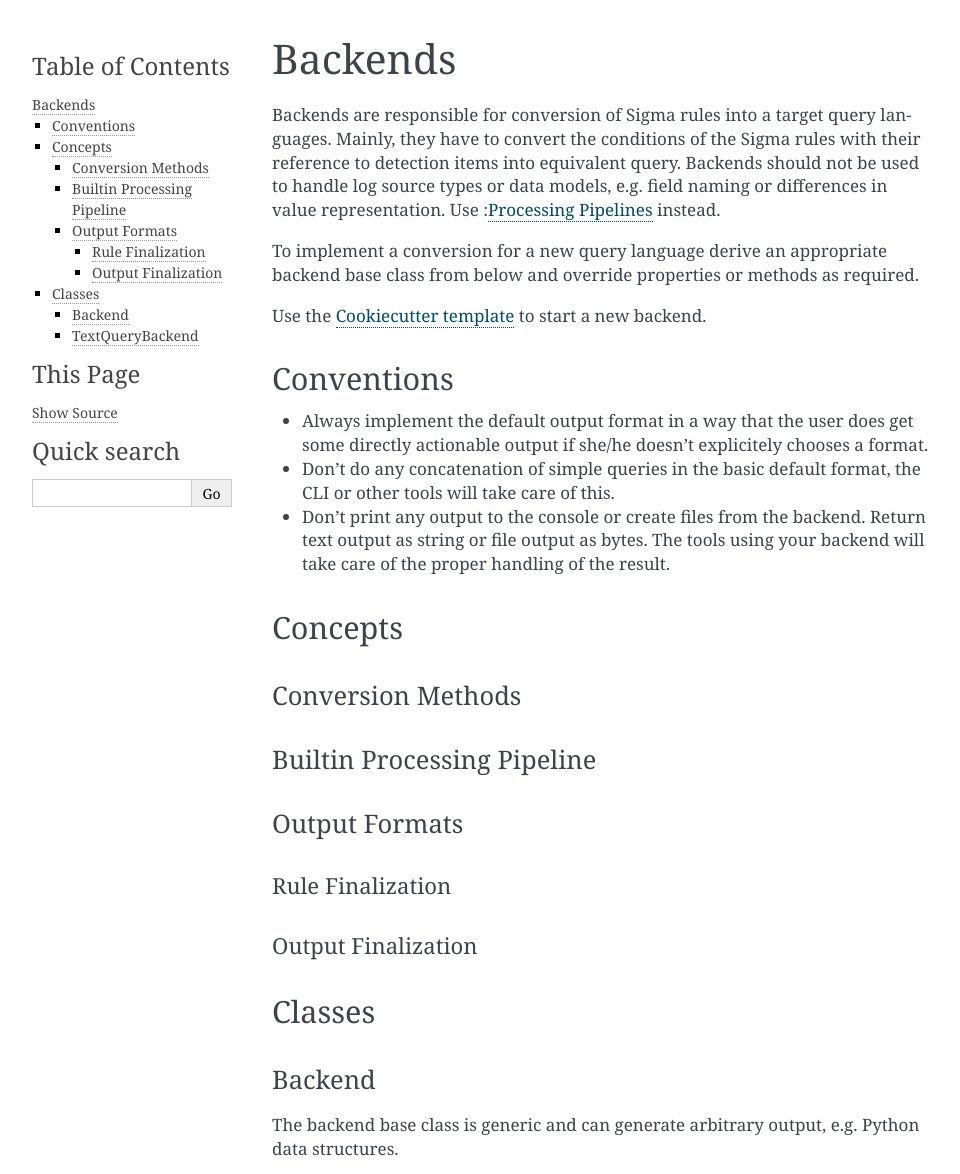
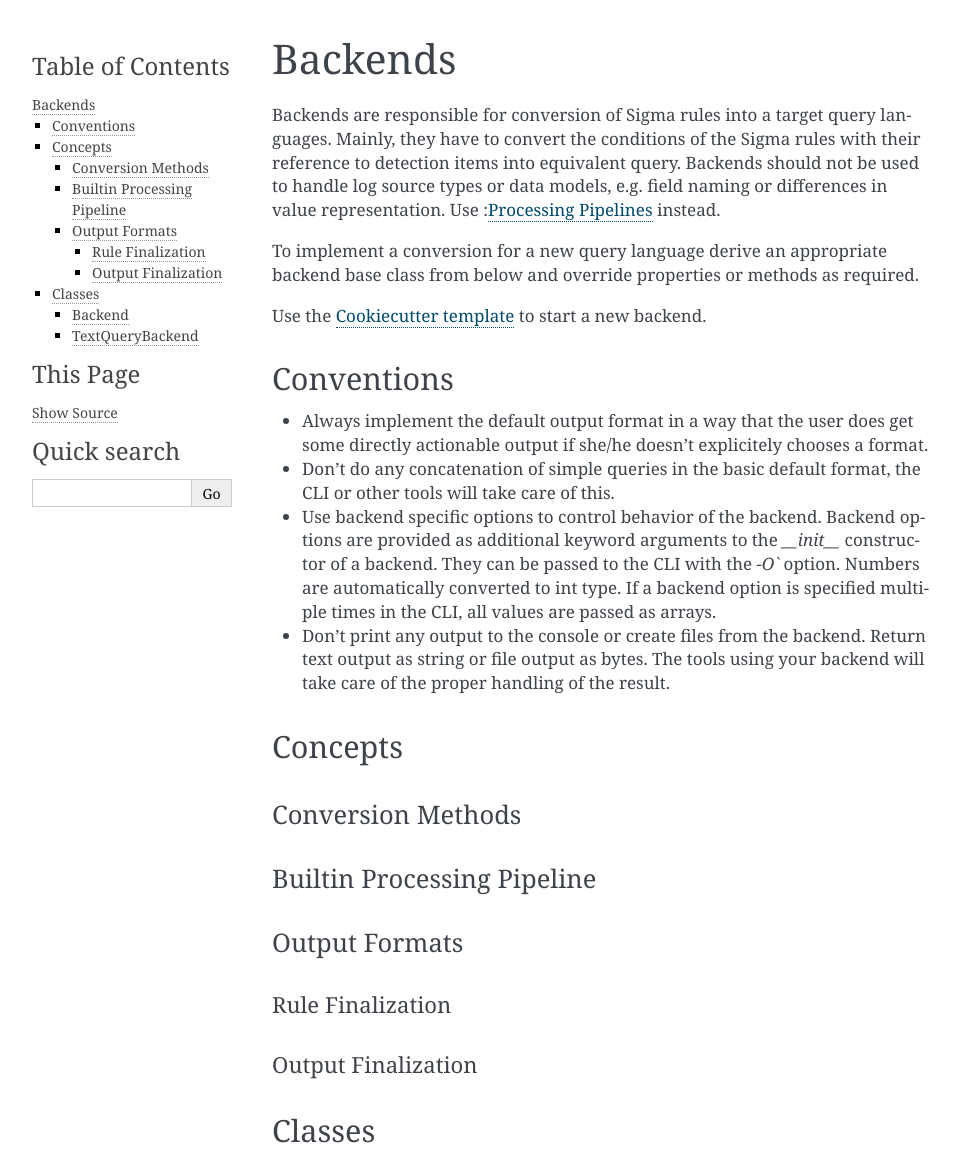
Before and after one commit to SigmaHQ/pySigma, a Sphinx documentation site: the page built from docs/Backends.rst, in a window 1280 px wide, cut to the strip 0-1174 px from the top of the page. Shown: the whole strip, without its empty margins (148-1108 px from the left). Built offline with Sphinx 7.4.7, drawn with Linux system fonts in a browser that asks for light colours.

Commit message:
Docs: backend options

```diff
--- a/docs/Backends.rst
+++ b/docs/Backends.rst
@@ -19,6 +19,10 @@ Conventions
   actionable output if she/he doesn't explicitely chooses a format.
 * Don't do any concatenation of simple queries in the basic default format, the CLI or other tools
   will take care of this.
+* Use backend specific options to control behavior of the backend. Backend options are provided as
+  additional keyword arguments to the `__init__` constructor of a backend. They can be passed to the
+  CLI with the `-O`` option. Numbers are automatically converted to int type. If a backend option is
+  specified multiple times in the CLI, all values are passed as arrays.
 * Don't print any output to the console or create files from the backend. Return text output as
   string or file output as bytes. The tools using your backend will take care of the proper handling
   of the result.
```
